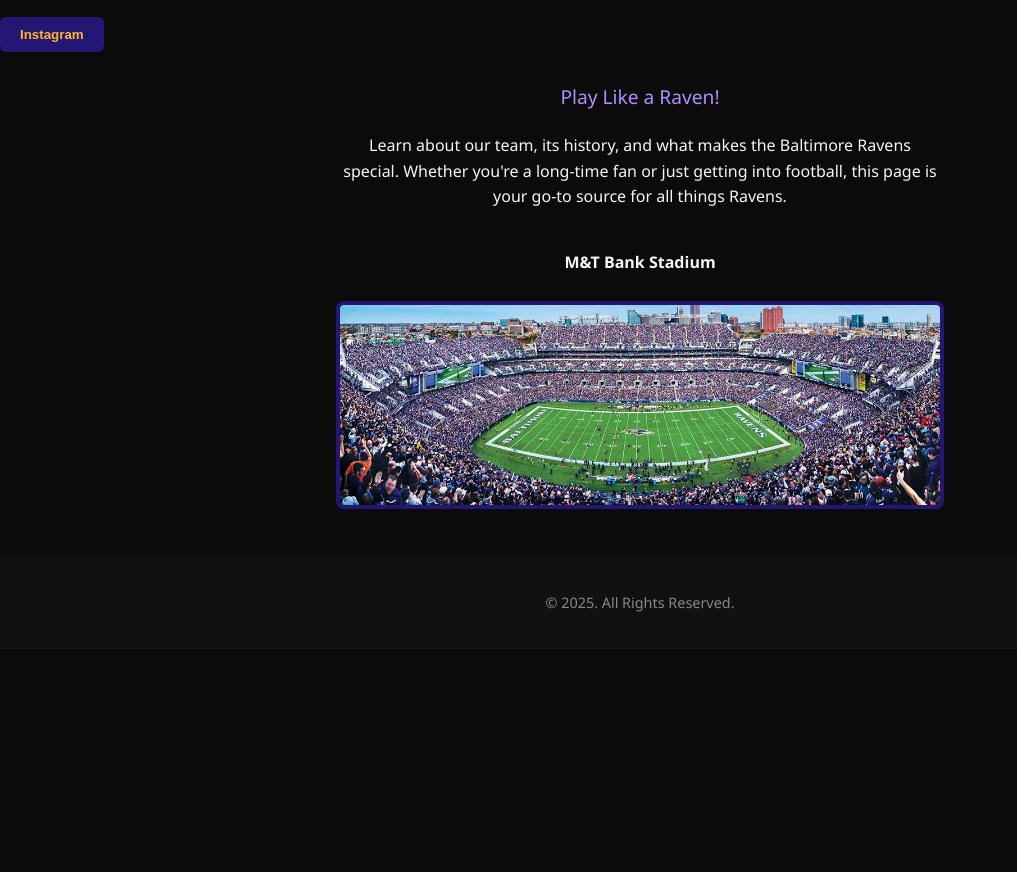
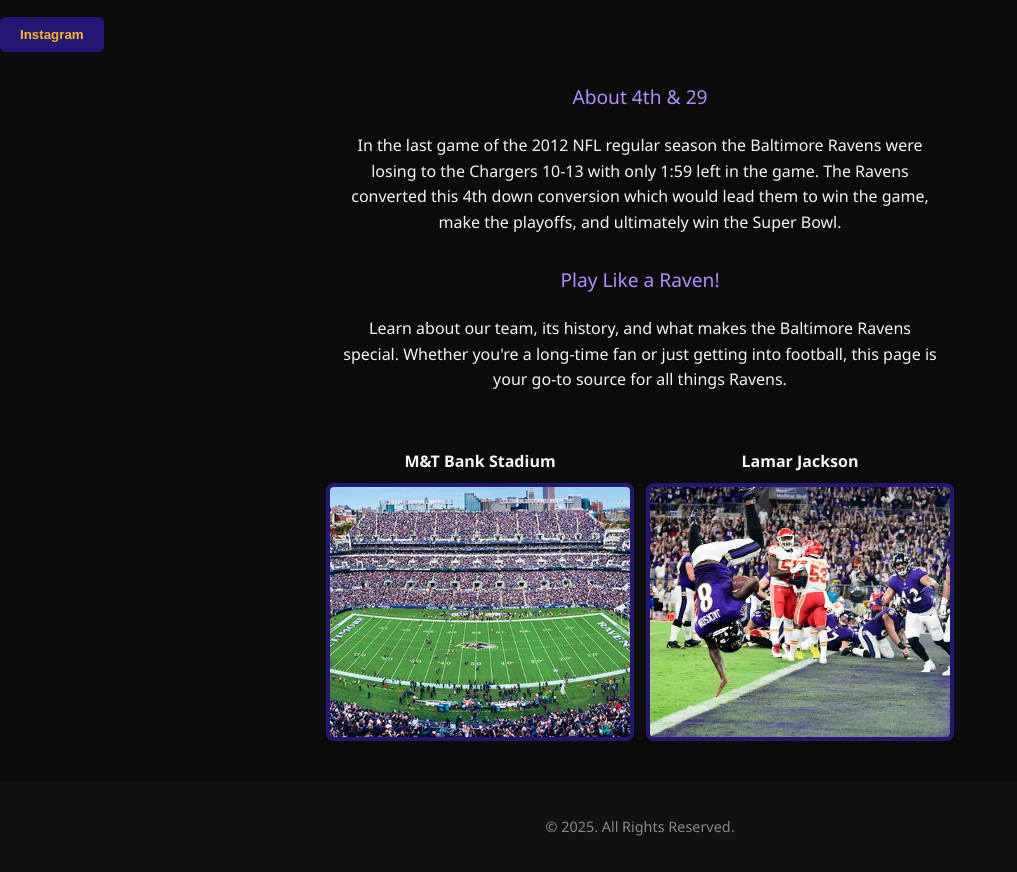
Before and after one commit to Willwelsh111/4thand29, a plain HTML site: page index.html in a window 1280 px wide. Shown: the part 264-1136 px from the top of the page, without its empty margins (0-1017 px from the left). Before the commit the page ends 913 px from the top, so only its background shows below. Drawn offline with Linux system fonts and the light colour scheme.

Commit message:
Final Presentation Changes

```diff
--- a/css/styles.css
+++ b/css/styles.css
@@ -106,15 +106,40 @@ a:hover {
 .stadium-section {
     text-align: center;
     margin: 40px 0;
-}
+  }
 
-.stadium-img {
-    width: 90%;
-    max-width: 600px;
+  .stadium-images {
+    display: flex;
+    flex-wrap: wrap;
+    justify-content: center;
+    gap: 20px;
+    margin-top: 20px;
+  }
+
+  .image-container {
+    display: flex;
+    flex-direction: column;
+    align-items: center;
+    width: 45%;
+    max-width: 300px;
+  }
+
+  .image-label {
+    font-weight: bold;
+    margin-bottom: 8px;
+  }
+
+  .stadium-img {
+    width: 100%;
+    height: 250px;
+    object-fit: cover;
     border: 4px solid #241773;
     border-radius: 8px;
-    margin-top: 10px;
-}
+  }
+
+
+
+
 
 /* adding width to stadium image */
 
--- a/index.html
+++ b/index.html
@@ -33,12 +33,19 @@
 
   <h2>Baltimore Ravens Fan Page</h2>
   <p>
-    <button class="social-button">Instagram</button>
+    <a href="https://www.instagram.com/ravens/?hl=en" target="_blank">
+      <button class="social-button">Instagram</button>
+    </a>
   </p>
+
 
   <!-- Navigation -->
 
 
+  <p class="slogan">About 4th & 29</p>
+  <p class="description">
+    In the last game of the 2012 NFL regular season the Baltimore Ravens were losing to the Chargers 10-13 with only 1:59 left in the game. The Ravens converted this 4th down conversion which would lead them to win the game, make the playoffs, and ultimately win the Super Bowl.
+  </p>
 
 
   <!-- Description -->
@@ -51,9 +58,18 @@
 
   <!-- Stadium Section -->
   <div class="stadium-section">
-    <p><b>M&T Bank Stadium</b></p>
-    <img src="./images/image_2.jpg" alt="M&T Bank Stadium" class="stadium-img">
+    <div class="stadium-images">
+      <div class="image-container">
+        <p class="image-label">M&T Bank Stadium</p>
+        <img src="./images/image_2.jpg" alt="M&T Bank Stadium" class="stadium-img">
+      </div>
+      <div class="image-container">
+        <p class="image-label">Lamar Jackson</p>
+        <img src="./images/lamar.webp" alt="Lamar" class="stadium-img">
+      </div>
+    </div>
   </div>
+
 
   <!-- Footer -->
   <footer>
```
Also changed, not shown: images/lamar.webp (added).
